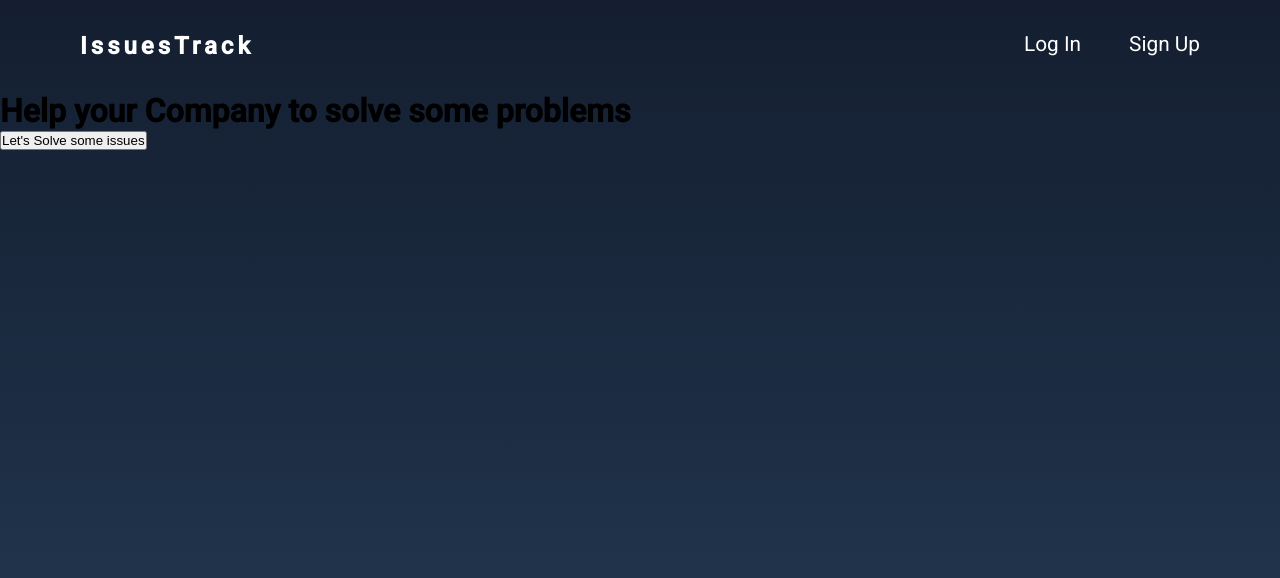
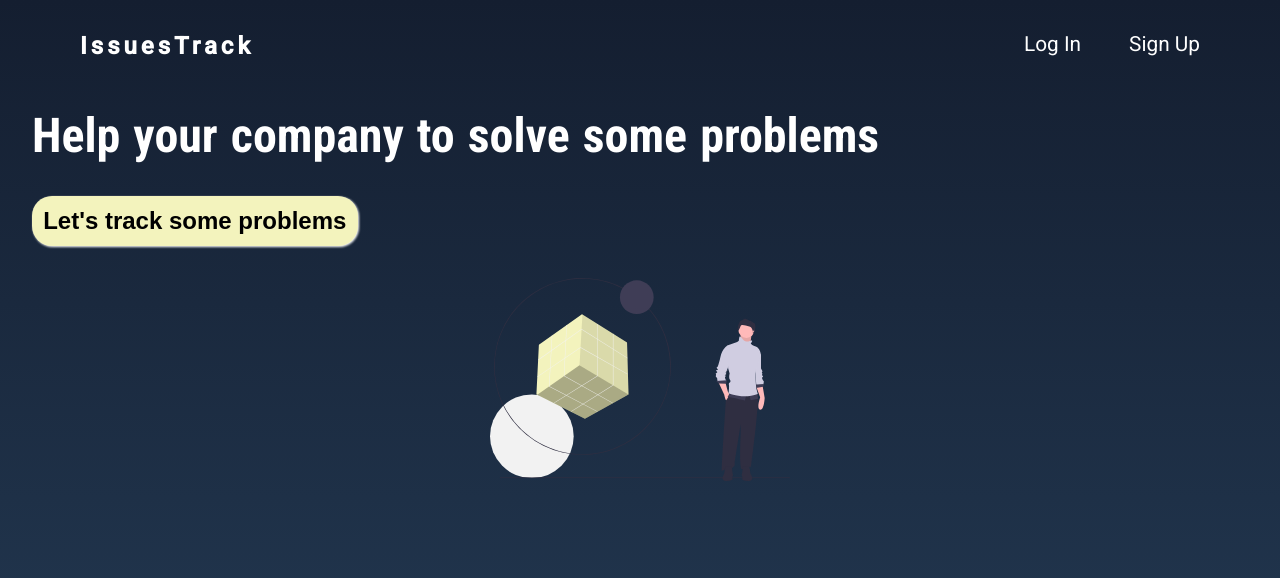
Before and after one commit to wilcolinadev/issuesTrack, a React (Create React App) app: page / in a window 1280 px wide. Shown: the top 578 px of the page. Built offline with nearby package versions, Linux system fonts and the light colour scheme.

Commit message:
header, button and Image of the home injected in the Home component

```diff
--- a/src/Components/Home/Header/Button/Button.tsx
+++ b/src/Components/Home/Header/Button/Button.tsx
@@ -1,7 +1,10 @@
 import React from "react";
+import {HeaderButton} from "./ButtonStyles";
 
 const Button:React.FC = () =>(
-    <button> Let's Solve some issues </button>
+    <HeaderButton>
+        Let's track some problems
+    </HeaderButton>
 );
 
 export default Button;
--- a/src/Components/Home/Header/Button/ButtonStyles.tsx
+++ b/src/Components/Home/Header/Button/ButtonStyles.tsx
@@ -1 +1,22 @@
 import styled from "styled-components";
+
+export const HeaderButton = styled.button`
+  border: none;
+  font-size: 1.5rem;
+  background-color: #F3F3BD;
+  color: #000;
+  padding: .7rem;
+  margin-left: 2rem;
+  border-radius: 20px;
+  font-weight: bold;
+  filter: drop-shadow(1px 1px 1px #ffffff);
+  margin-top: 1rem;
+  margin-bottom: 2rem;
+  cursor: pointer;
+
+  &:hover{
+    background-color: #ffca20;
+    transition: 0.4s ease-in-out;
+
+  }
+`;
--- a/src/Components/Home/Header/Header.tsx
+++ b/src/Components/Home/Header/Header.tsx
@@ -1,10 +1,16 @@
 import React from "react";
 import Button from "./Button/Button";
+import headerImage from "../../../assets/HeaderImage.svg";
+import {HeaderImage, HeaderTitle} from "./HeaderStyles";
 const Header:React.FC = () =>(
     <React.Fragment>
-        <h1>Help your Company to solve some problems </h1>
+        <HeaderTitle>
+            Help your company to solve some problems
+        </HeaderTitle>
         <Button/>
-
+        <div style={{textAlign:"center"}}>
+            <HeaderImage src={headerImage} alt="Team Work at Issues Track"/>
+        </div>
     </React.Fragment>
 
 );
--- a/src/Components/Home/Header/HeaderStyles.tsx
+++ b/src/Components/Home/Header/HeaderStyles.tsx
@@ -1 +1,17 @@
 import styled from "styled-components";
+
+
+export const HeaderTitle = styled.h1`
+  font-size: 3rem;
+  color: #fff;
+  font-family: 'Roboto Condensed', sans-serif;
+  padding: 1rem;
+  margin-left: 1rem;
+  word-spacing: 2px;
+  line-height: 3.5rem;
+`;
+
+export const HeaderImage = styled.img`
+  width: 300px;
+  height: auto;
+`;
```
Also changed, not shown: src/assets/HeaderImage.svg (added).
